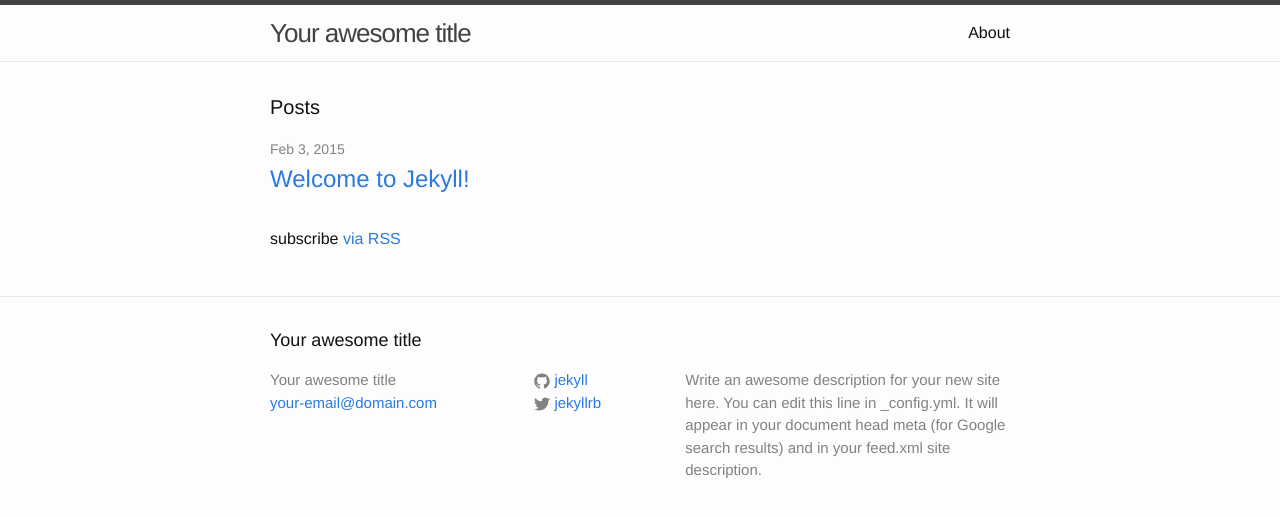
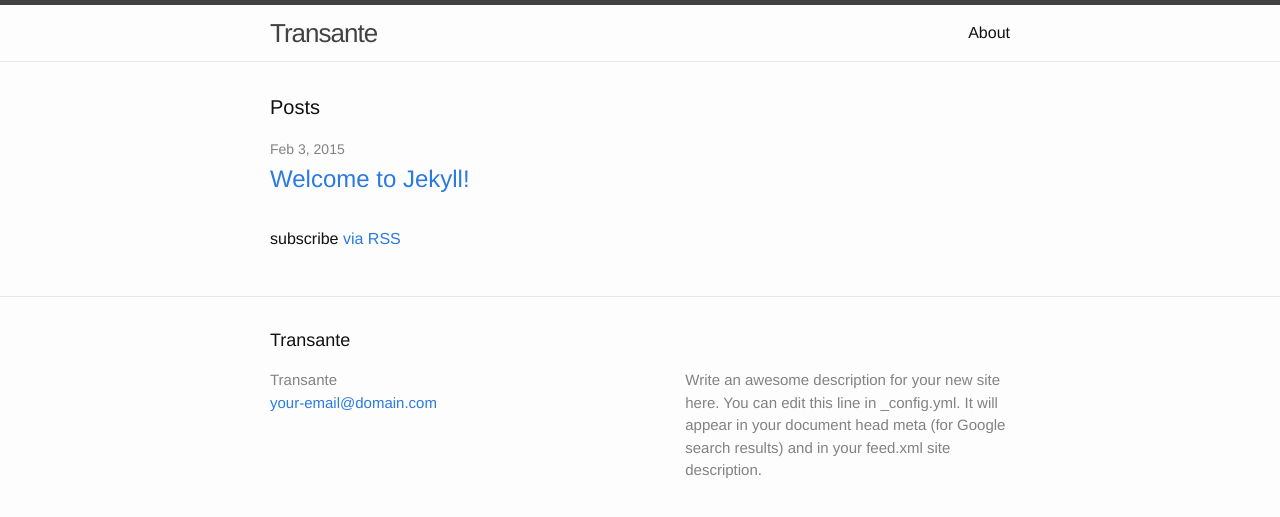
Before and after one commit to bernardolemgruber/transante, a Jekyll site: the page built from index.html, in a window 1280 px wide. Shown: the top 517 px of the page. Built offline with Jekyll 4.4.1, drawn with Linux system fonts in a browser that asks for light colours.

Commit message:
Altera config.yml

```diff
--- a/_config.yml
+++ b/_config.yml
@@ -1,14 +1,14 @@
 # Site settings
-title: Your awesome title
+title: Transante
 email: your-email@domain.com
 description: > # this means to ignore newlines until "baseurl:"
   Write an awesome description for your new site here. You can edit this
   line in _config.yml. It will appear in your document head meta (for
   Google search results) and in your feed.xml site description.
 baseurl: "" # the subpath of your site, e.g. /blog/
-url: "http://yourdomain.com" # the base hostname & protocol for your site
-twitter_username: jekyllrb
-github_username:  jekyll
+url: "http://transante.nu" # the base hostname & protocol for your site
+# twitter_username: jekyllrb
+# github_username:  jekyll
 
 # Build settings
 markdown: kramdown
```
